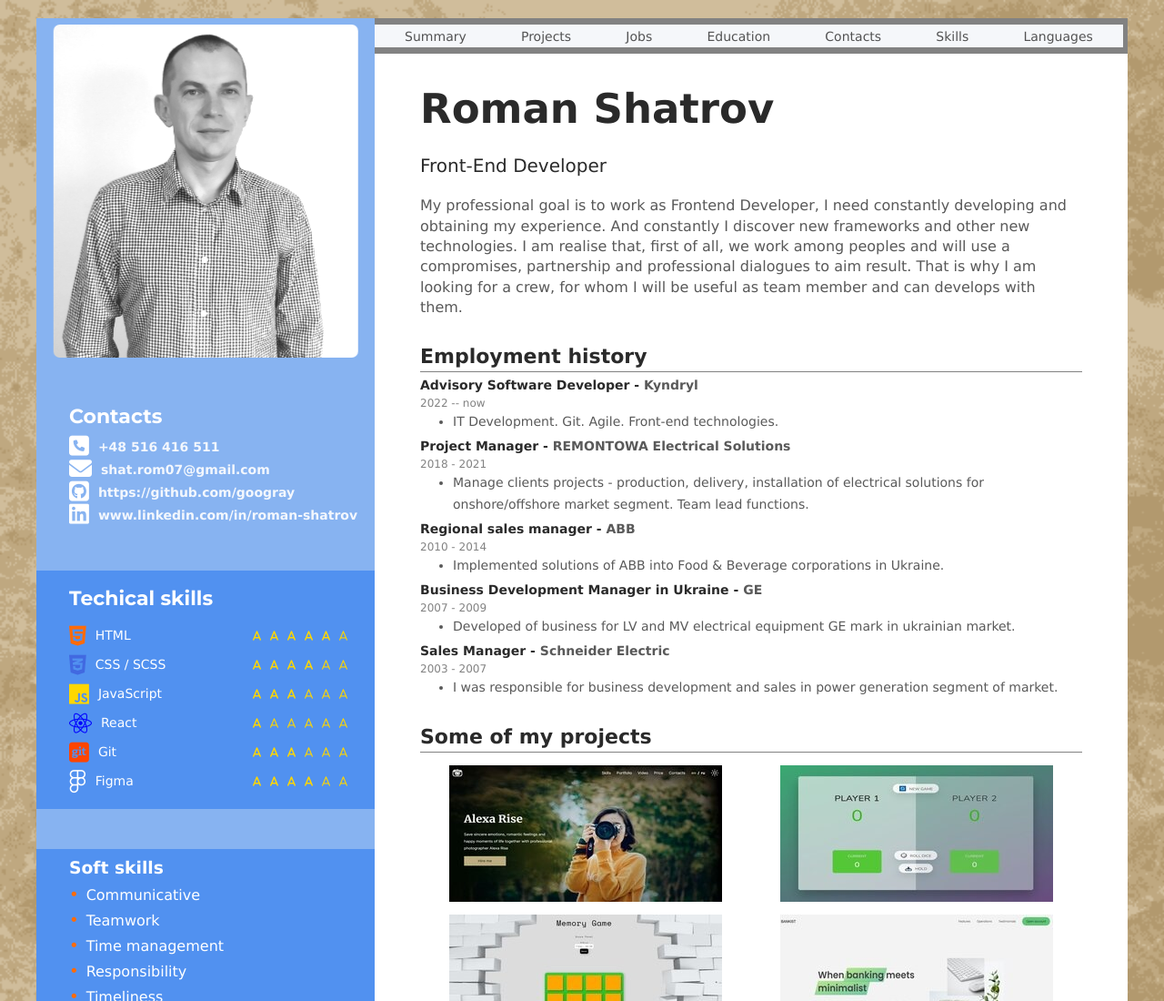
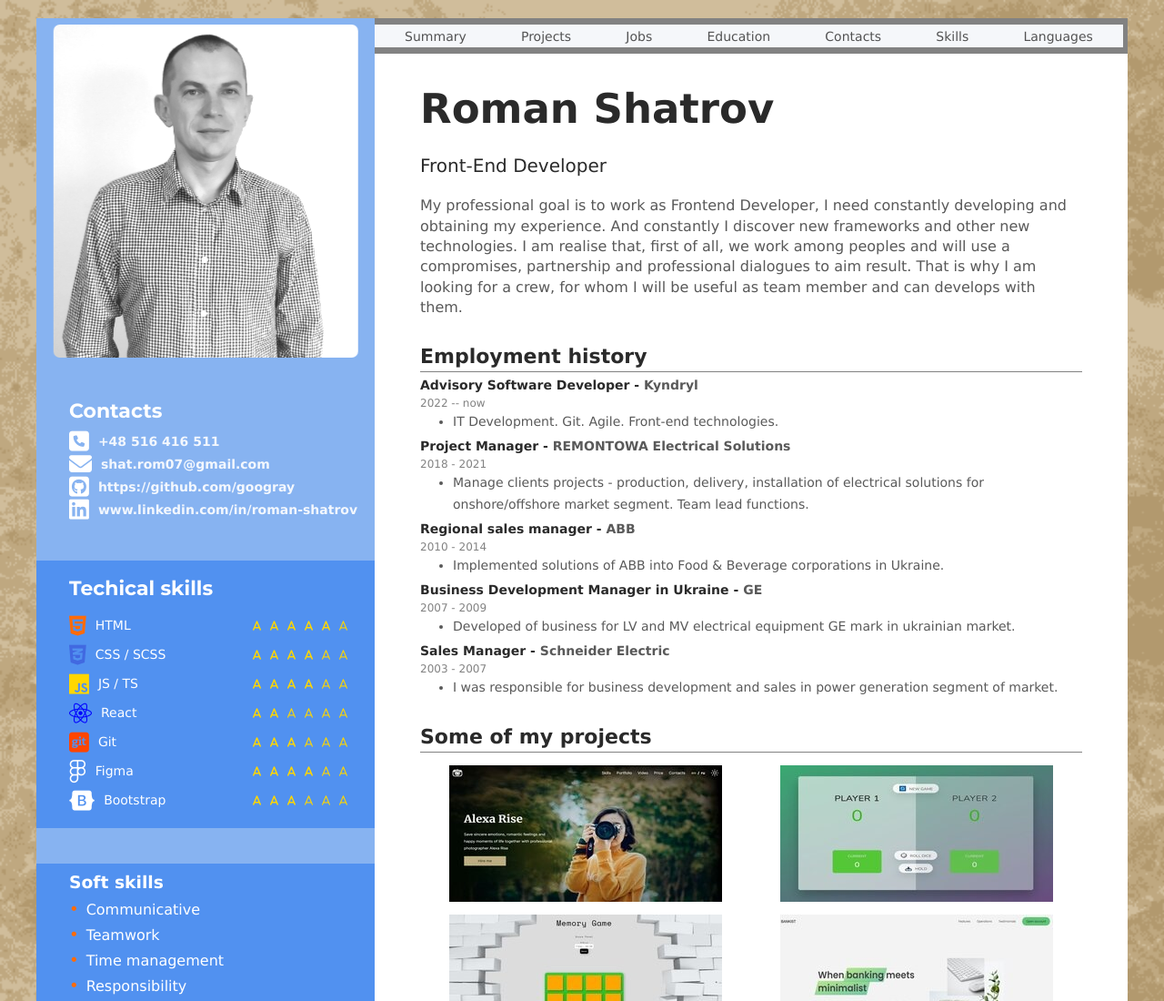
Before and after one commit to googray/SV-RS-en-22, a plain HTML site: page index.html in a window 1280 px wide. Shown: the top 1100 px of the page at 91% size. Drawn offline with nearby package versions, Linux system fonts and the light colour scheme.

Commit message:
feat: update 07.2022

```diff
--- a/index.html
+++ b/index.html
@@ -97,12 +97,12 @@
               ></span>
             </li>
             <li class="skills-item">
-              <i class="fa-brands fa-js fa-c"></i>JavaScript<span
+              <i class="fa-brands fa-js fa-c"></i>JS / TS<span
                 class="skill-range"
                 ><i class="fa-solid fa-star fa-a"></i
                 ><i class="fa-solid fa-star fa-a"></i
                 ><i class="fa-solid fa-star fa-a"></i
-                ><i class="fa-regular fa-star fa-a"></i
+                ><i class="fa-solid fa-star fa-a"></i
                 ><i class="fa-regular fa-star fa-a"></i
                 ><i class="fa-regular fa-star fa-a"></i
               ></span>
@@ -111,7 +111,7 @@
               <i class="fa-brands fa-react fa-c"></i>React<span
                 class="skill-range"
                 ><i class="fa-solid fa-star fa-a"></i
-                ><i class="fa-regular fa-star fa-a"></i
+                ><i class="fa-solid fa-star fa-a"></i
                 ><i class="fa-regular fa-star fa-a"></i
                 ><i class="fa-regular fa-star fa-a"></i
                 ><i class="fa-regular fa-star fa-a"></i
@@ -136,6 +136,17 @@
                 ><i class="fa-solid fa-star fa-a"></i
                 ><i class="fa-solid fa-star fa-a"></i
                 ><i class="fa-solid fa-star fa-a"></i
+                ><i class="fa-regular fa-star fa-a"></i
+                ><i class="fa-regular fa-star fa-a"></i
+              ></span>
+            </li>
+            <li class="skills-item">
+              <i class="fa-brands fa-bootstrap fa-c"></i>Bootstrap<span
+                class="skill-range"
+                ><i class="fa-solid fa-star fa-a"></i
+                ><i class="fa-solid fa-star fa-a"></i
+                ><i class="fa-solid fa-star fa-a"></i
+                ><i class="fa-regular fa-star fa-a"></i
                 ><i class="fa-regular fa-star fa-a"></i
                 ><i class="fa-regular fa-star fa-a"></i
               ></span>
```
Also changed, not shown: 1 other file.
